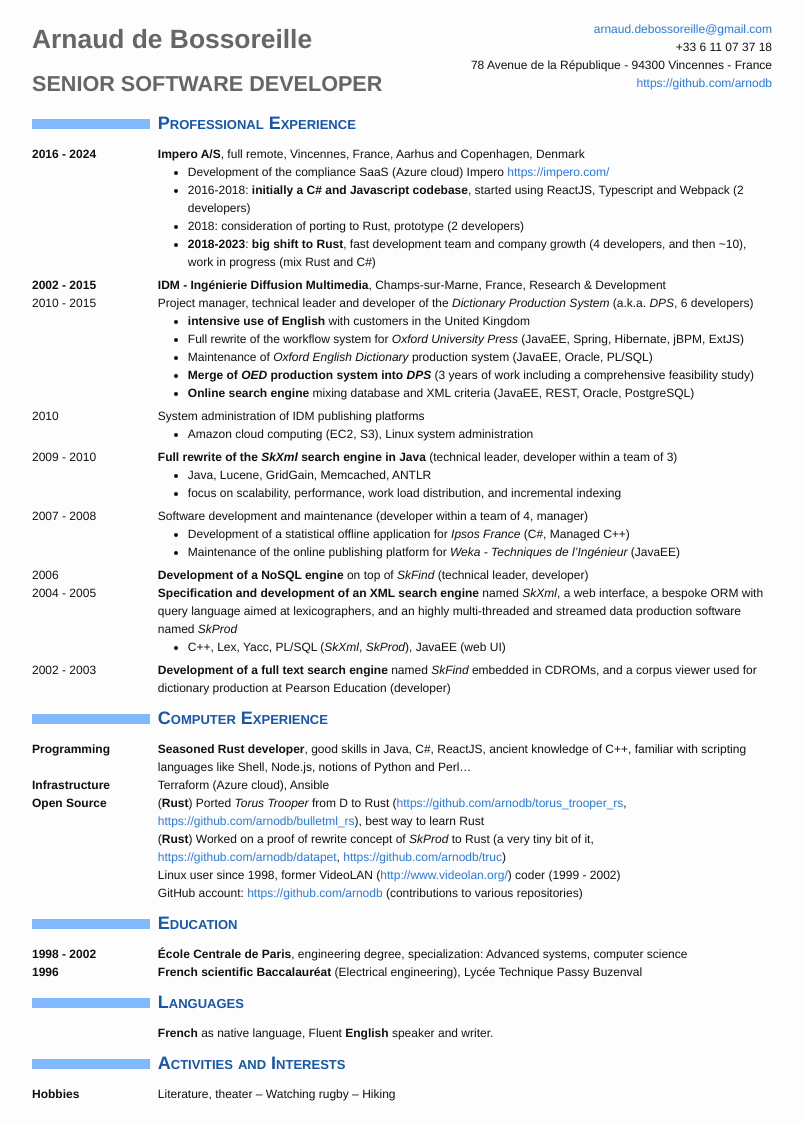
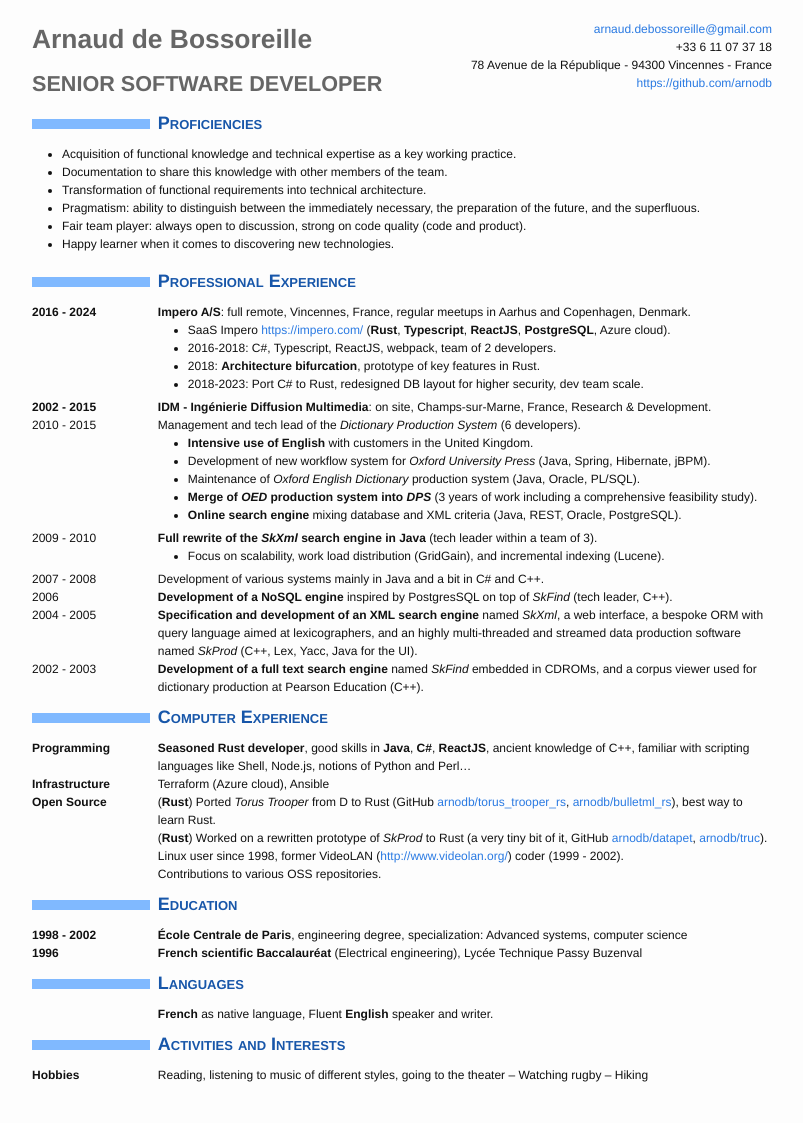
Before and after one commit to arnodb/arnodb.github.io, a Jekyll site: the page built from resume/en.md, in a window 1280 px wide. Shown: the whole page, without its empty margins (238-1041 px from the left). Built offline with Jekyll 4.4.1, drawn with Linux system fonts in a browser that asks for light colours.

Commit message:
Refactor resumes

```diff
--- a/resume/en.md
+++ b/resume/en.md
@@ -16,70 +16,70 @@ permalink: /resume/en
 Senior software developer
 {: .resume-subtitle }
 
+Proficiencies
+-------------
+
+* Acquisition of functional knowledge and technical expertise as a key working practice.
+* Documentation to share this knowledge with other members of the team.
+* Transformation of functional requirements into technical architecture.
+* Pragmatism: ability to distinguish between the immediately necessary, the preparation of the future, and the superfluous.
+* Fair team player: always open to discussion, strong on code quality (code and product).
+* Happy learner when it comes to discovering new technologies.
+
 Professional Experience
 -----------------------
 
 **2016 - 2024**
-:   **Impero A/S**, full remote, Vincennes, France, Aarhus and Copenhagen, Denmark
-    * Development of the compliance SaaS (Azure cloud) Impero <https://impero.com/>
-    * 2016-2018: **initially a C# and Javascript codebase**, started using ReactJS, Typescript and Webpack (2 developers)
-    * 2018: consideration of porting to Rust, prototype (2 developers)
-    * **2018-2023**: **big shift to Rust**, fast development team and company growth (4 developers, and then ~10), work in progress (mix Rust and C#)
+:   **Impero A/S**: full remote, Vincennes, France, regular meetups in Aarhus and Copenhagen, Denmark.
+
+    * SaaS Impero <https://impero.com/> (**Rust**, **Typescript**, **ReactJS**, **PostgreSQL**, Azure cloud).
+    * 2016-2018: C#, Typescript, ReactJS, webpack, team of 2 developers.
+    * 2018: **Architecture bifurcation**, prototype of key features in Rust.
+    * 2018-2023: Port C# to Rust, redesigned DB layout for higher security, dev team scale.
 
 **2002 - 2015**
-:   **IDM - Ingénierie Diffusion Multimedia**, Champs-sur-Marne, France, Research & Development
+:   **IDM - Ingénierie Diffusion Multimedia**: on site, Champs-sur-Marne, France, Research & Development.
 
 2010 - 2015
-:   Project manager, technical leader and developer of the _Dictionary Production System_ (a.k.a. _DPS_, 6 developers)
+:   Management and tech lead of the _Dictionary Production System_ (6 developers).
 
-    * **intensive use of English** with customers in the United Kingdom
-    * Full rewrite of the workflow system for _Oxford University Press_ (JavaEE, Spring, Hibernate, jBPM, ExtJS)
-    * Maintenance of _Oxford English Dictionary_ production system (JavaEE, Oracle, PL/SQL)
-    * **Merge of _OED_ production system into _DPS_** (3 years of work including a comprehensive feasibility study)
-    * **Online search engine** mixing database and XML criteria (JavaEE, REST, Oracle, PostgreSQL)
-
-2010
-:   System administration of IDM publishing platforms
-
-    * Amazon cloud computing (EC2, S3), Linux system administration
+    * **Intensive use of English** with customers in the United Kingdom.
+    * Development of new workflow system for _Oxford University Press_ (Java, Spring, Hibernate, jBPM).
+    * Maintenance of _Oxford English Dictionary_ production system (Java, Oracle, PL/SQL).
+    * **Merge of _OED_ production system into _DPS_** (3 years of work including a comprehensive feasibility study).
+    * **Online search engine** mixing database and XML criteria (Java, REST, Oracle, PostgreSQL).
 
 2009 - 2010
-:   **Full rewrite of the _SkXml_ search engine in Java** (technical leader, developer within a team of 3)
+:   **Full rewrite of the _SkXml_ search engine in Java** (tech leader within a team of 3).
 
-    * Java, Lucene, GridGain, Memcached, ANTLR
-    * focus on scalability, performance, work load distribution, and incremental indexing
+    * Focus on scalability, work load distribution (GridGain), and incremental indexing (Lucene).
 
 2007 - 2008
-:   Software development and maintenance (developer within a team of 4, manager)
-
-    * Development of a statistical offline application for _Ipsos France_ (C#, Managed C++)
-    * Maintenance of the online publishing platform for _Weka - Techniques de l'Ingénieur_ (JavaEE)
+:   Development of various systems mainly in Java and a bit in C# and C++.
 
 2006
-:   **Development of a NoSQL engine** on top of _SkFind_ (technical leader, developer)
+:   **Development of a NoSQL engine** inspired by PostgresSQL on top of _SkFind_ (tech leader, C++).
 
 2004 - 2005
-:   **Specification and development of an XML search engine** named _SkXml_, a web interface, a bespoke ORM with query language aimed at lexicographers, and an highly multi-threaded and streamed data production software named _SkProd_
-
-    * C++, Lex, Yacc, PL/SQL (_SkXml_, _SkProd_), JavaEE (web UI)
+:   **Specification and development of an XML search engine** named _SkXml_, a web interface, a bespoke ORM with query language aimed at lexicographers, and an highly multi-threaded and streamed data production software named _SkProd_ (C++, Lex, Yacc, Java for the UI).
 
 2002 - 2003
-:   **Development of a full text search engine** named _SkFind_ embedded in CDROMs, and a corpus viewer used for dictionary production at Pearson Education (developer)
+:   **Development of a full text search engine** named _SkFind_ embedded in CDROMs, and a corpus viewer used for dictionary production at Pearson Education (C++).
 
 Computer Experience
 -------------------
 
 **Programming**
-:   **Seasoned Rust developer**, good skills in Java, C#, ReactJS, ancient knowledge of C++, familiar with scripting languages like Shell, Node.js, notions of Python and Perl...
+:   **Seasoned Rust developer**, good skills in **Java**, **C#**, **ReactJS**, ancient knowledge of C++, familiar with scripting languages like Shell, Node.js, notions of Python and Perl...
 
 **Infrastructure**
 : Terraform (Azure cloud), Ansible
 
 **Open Source**
-:   (**Rust**) Ported _Torus Trooper_ from D to Rust (<https://github.com/arnodb/torus_trooper_rs>, <https://github.com/arnodb/bulletml_rs>), best way to learn Rust
-:   (**Rust**) Worked on a proof of rewrite concept of _SkProd_ to Rust (a very tiny bit of it, <https://github.com/arnodb/datapet>, <https://github.com/arnodb/truc>)
-:   Linux user since 1998, former VideoLAN (<http://www.videolan.org/>) coder (1999 - 2002)
-:   GitHub account: <https://github.com/arnodb> (contributions to various repositories)
+:   (**Rust**) Ported _Torus Trooper_ from D to Rust (GitHub [arnodb/torus_trooper_rs](https://github.com/arnodb/torus_trooper_rs), [arnodb/bulletml_rs](https://github.com/arnodb/bulletml_rs)), best way to learn Rust.
+:   (**Rust**) Worked on a rewritten prototype of _SkProd_ to Rust (a very tiny bit of it, GitHub [arnodb/datapet](https://github.com/arnodb/datapet), [arnodb/truc](https://github.com/arnodb/truc)).
+:   Linux user since 1998, former VideoLAN (<http://www.videolan.org/>) coder (1999 - 2002).
+:   Contributions to various OSS repositories.
 
 
 Education
@@ -101,4 +101,4 @@ Activities and Interests
 ------------------------
 
 **Hobbies**
-: Literature, theater -- Watching rugby -- Hiking
+: Reading, listening to music of different styles, going to the theater -- Watching rugby -- Hiking
```
Also changed, not shown: resume/fr.md (+34 -35 lines).
